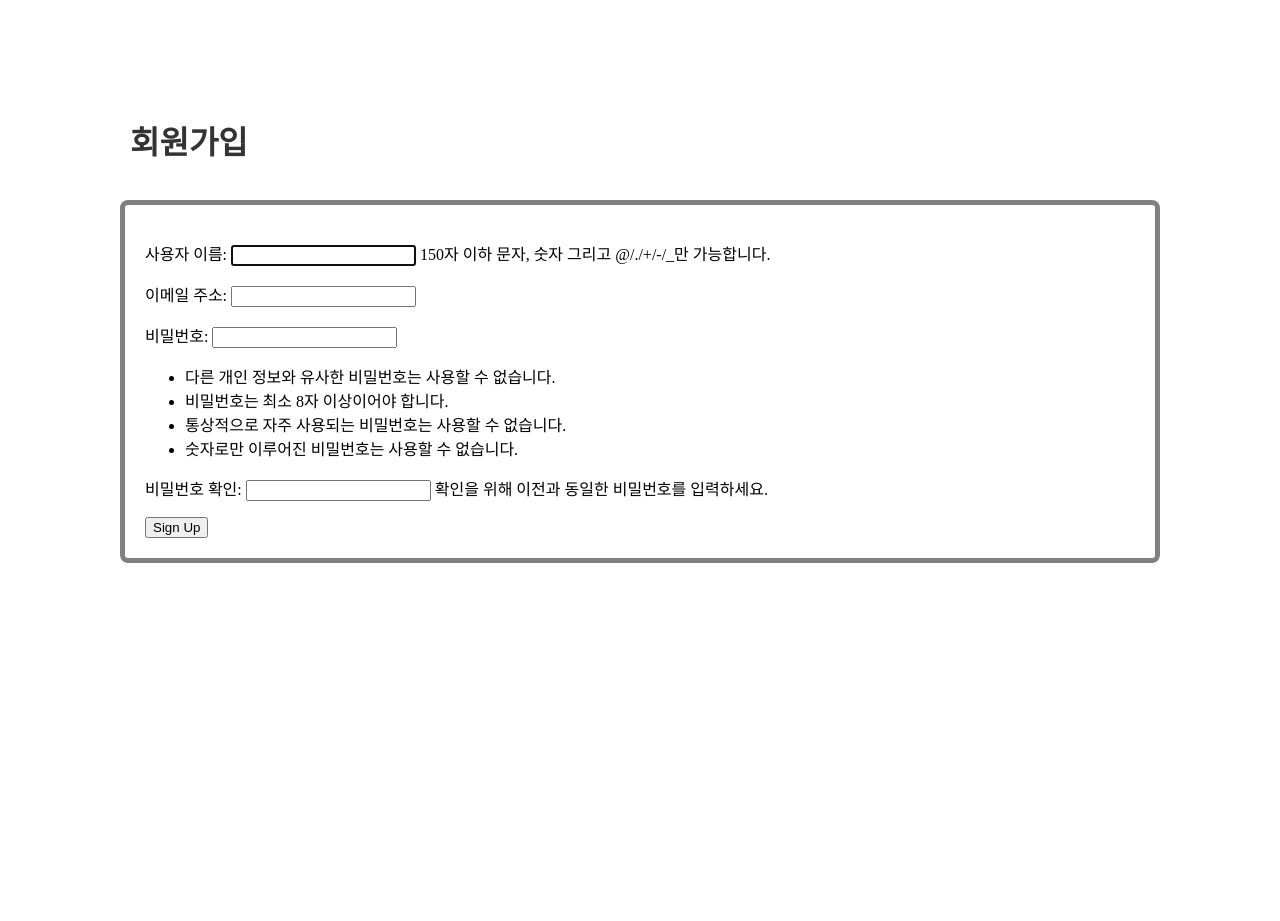
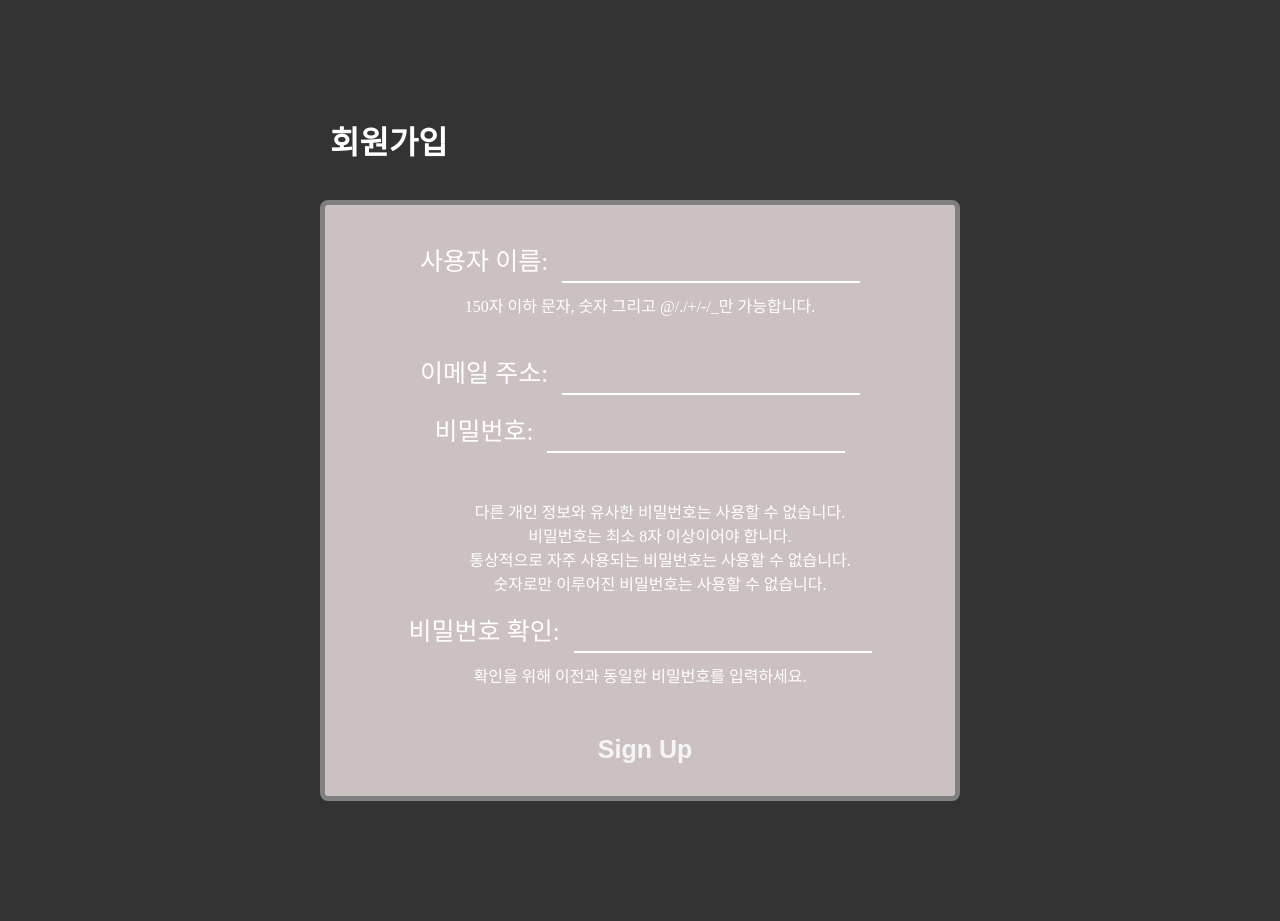
Before and after one commit to hyeok55/tech_dashboard, a Django app: page /techs/signup/ in a window 1280 px wide. Before the commit the page ends 563 px from the top, so only its background shows below. Run offline with Django 3.2, Linux system fonts and the light colour scheme.

Commit message:
Change login, signup, home style

```diff
--- a/techblog_dashboard/techblog/techs/static/signup.css
+++ b/techblog_dashboard/techblog/techs/static/signup.css
@@ -1,13 +1,13 @@
 body {
-    padding: 100px;
+    padding: 100px 300px;
     text-align: center;
     margin: 0;
+    background-color: #333;
 }
 
 header {
-    background-color: #fff;
     padding: 30px;
-    color: #333;
+    color: #fff;
     height: 20px;
     display: flex;
     align-items: center;
@@ -16,17 +16,88 @@ header {
 }
 
 main {
+    background-color: #cbc1c1;
     border: 5px solid grey;
     border-radius: 8px;
     padding: 20px;
     margin: 20px;
-    text-align: left;
+    text-align: center;
+    color: #fff;
+    vertical-align: middle;
 }
 
-li{
-    white-space: pre-line;
+ul, ol {
+    list-style-type: none;
+}
+span{
+    display: block;
+    padding-top : 10px;
+    padding-bottom: 20px;
 }
 .error-messages {
     color: red;
-    list-style-type: none; /* Remove bullet points from list items */
+    list-style-type: none;
+    /* Remove bullet points from list items */
 }
+
+input {
+    margin-left: 10px;
+    border: none;
+    padding: 5px;
+    background: transparent;
+    border-bottom: 2px white solid;
+    font-size: 22px;
+    color : white;
+}
+input:focus {
+    outline: none;
+}
+
+a {
+    margin-right: 10px;
+    padding-left: 14px;
+    padding-right: 14px;
+    padding-top: 8px;
+    padding-bottom: 8px;
+    text-decoration: none;
+    color: whitesmoke;
+    border: 4px solid #cbc1c1;
+}
+
+a:visited {
+    text-decoration: none;
+    text-decoration-color: whitesmoke;
+}
+
+a:hover {
+    text-align: center;
+    border: none;
+    color: white;
+    border: 4px solid grey;
+    background-color: rgba(95, 95, 95, 0.3);
+}
+
+button {
+    font-size: 25px;
+    background-color: #cbc1c1;
+    margin-left: 10px;
+    padding-left: 14px;
+    padding-right: 14px;
+    padding-top: 8px;
+    padding-bottom: 8px;
+    text-decoration: none;
+    color: whitesmoke;
+    border: 4px solid #cbc1c1;
+    font-weight: bold;
+}
+
+button:hover {
+    text-align: center;
+    color: white;
+    border: 4px solid grey;
+    background-color: rgba(95, 95, 95, 0.3);
+}
+
+label {
+    font-size: 25px;
+}
```
Also changed, not shown: techblog_dashboard/techblog/techs/static/login.css (+11 -4 lines), techblog_dashboard/techblog/techs/templates/techs/login.html (+4 -4 lines), techblog_dashboard/techblog/techs/static/icons/company_logo.png.
